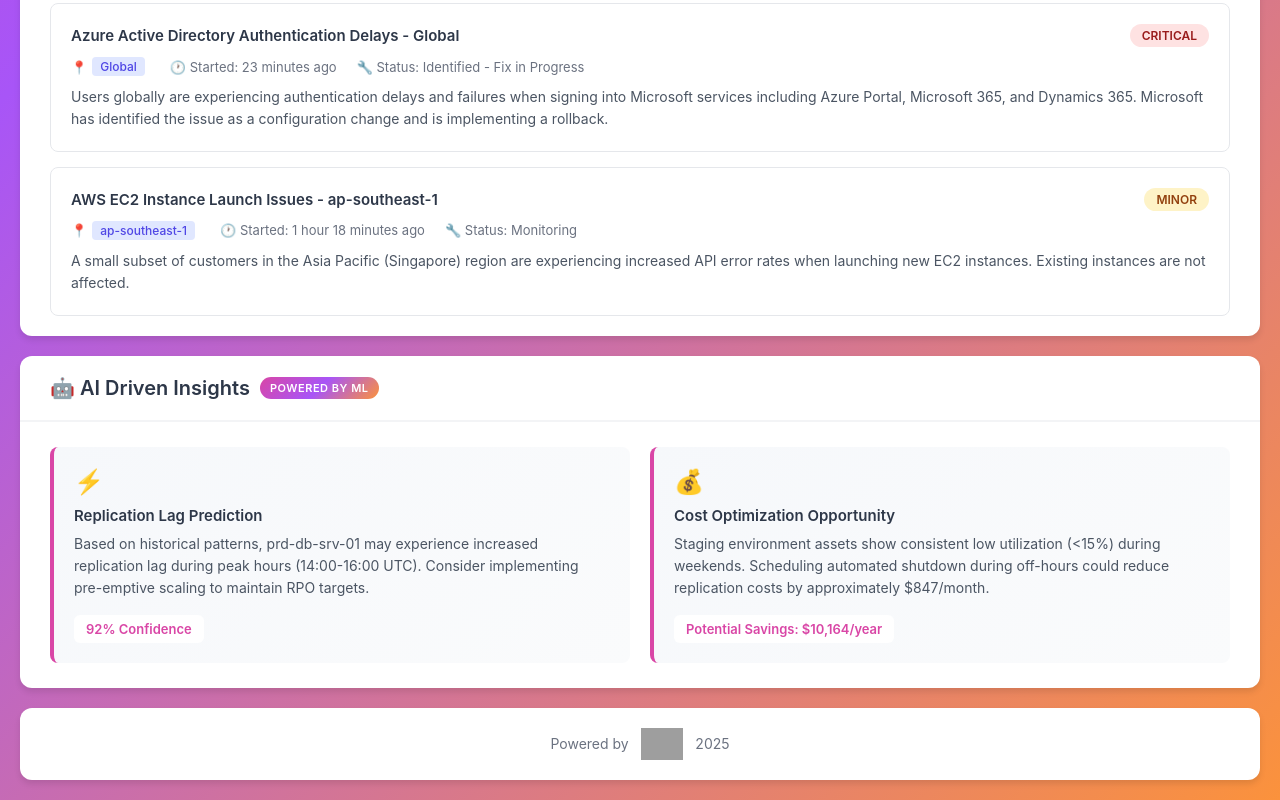
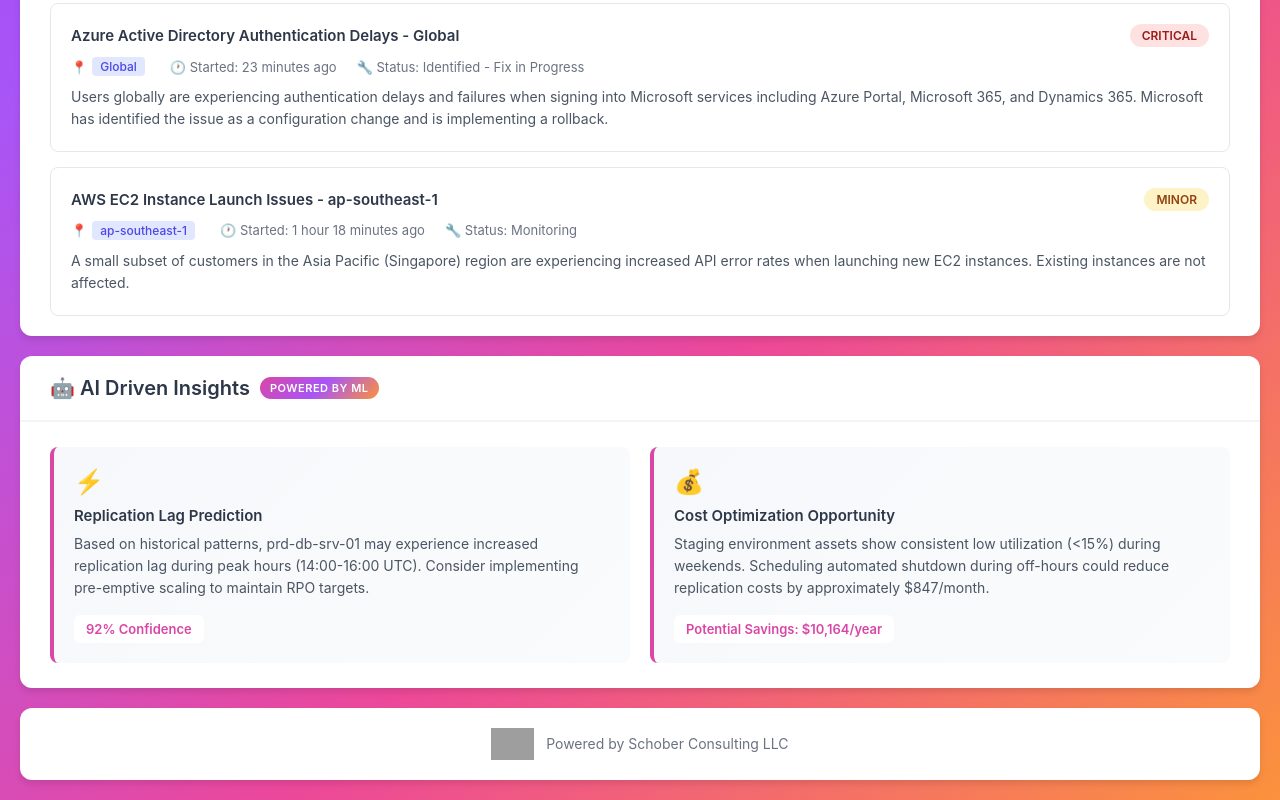
Before and after one commit to mattschober/healaguardportal, a plain HTML site: page index.html in a window 1280 px wide. Shown: the part 1876-2676 px from the top of the page. Drawn offline with Linux system fonts and the light colour scheme; grey boxes are pictures that could not be loaded.

Commit message:
Add files via upload

```diff
--- a/index.html
+++ b/index.html
@@ -13,7 +13,7 @@
 
         body {
             font-family: -apple-system, BlinkMacSystemFont, 'Segoe UI', Roboto, Oxygen, Ubuntu, Cantarell, sans-serif;
-            background: linear-gradient(135deg, #d946a6 0%, #a855f7 50%, #fb923c 100%);
+            background: linear-gradient(135deg, #7c3aed 0%, #9333ea 25%, #a855f7 50%, #ec4899 75%, #fb923c 100%);
             min-height: 100vh;
             padding: 20px;
         }
@@ -74,6 +74,12 @@
             padding: 20px;
             border-radius: 12px;
             box-shadow: 0 4px 6px rgba(0,0,0,0.1);
+            transition: background-color 0.3s ease;
+            cursor: pointer;
+        }
+
+        .stat-card:hover {
+            background-color: #f3f4f6;
         }
 
         .stat-card h3 {
@@ -955,9 +961,8 @@
 
         <!-- Footer -->
         <div class="footer">
-            <span class="footer-text">Powered by</span>
             <img src="schober-consulting-logo-dark.png" alt="Schober Consulting LLC" class="footer-logo">
-            <span class="footer-text">2025</span>
+            <span class="footer-text">Powered by Schober Consulting LLC</span>
         </div>
     </div>
 </body>
```
